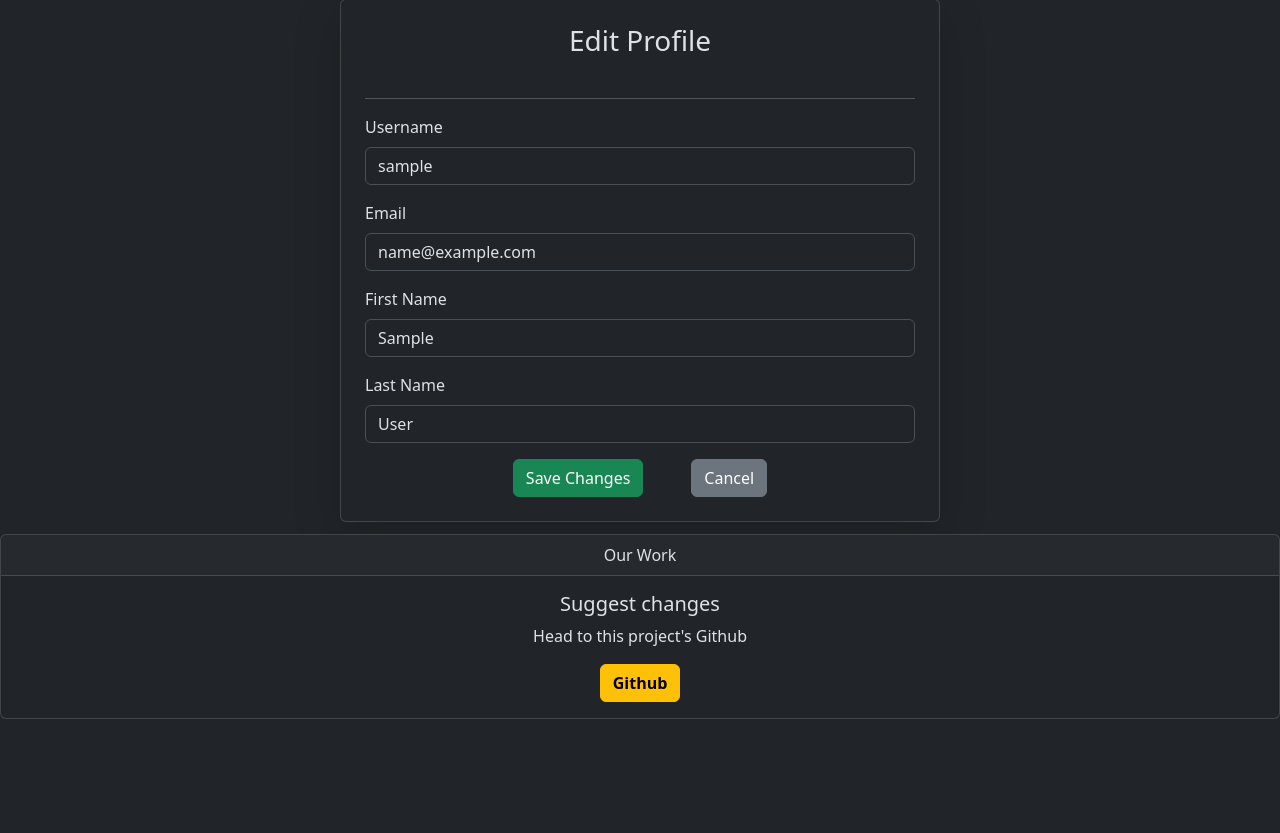
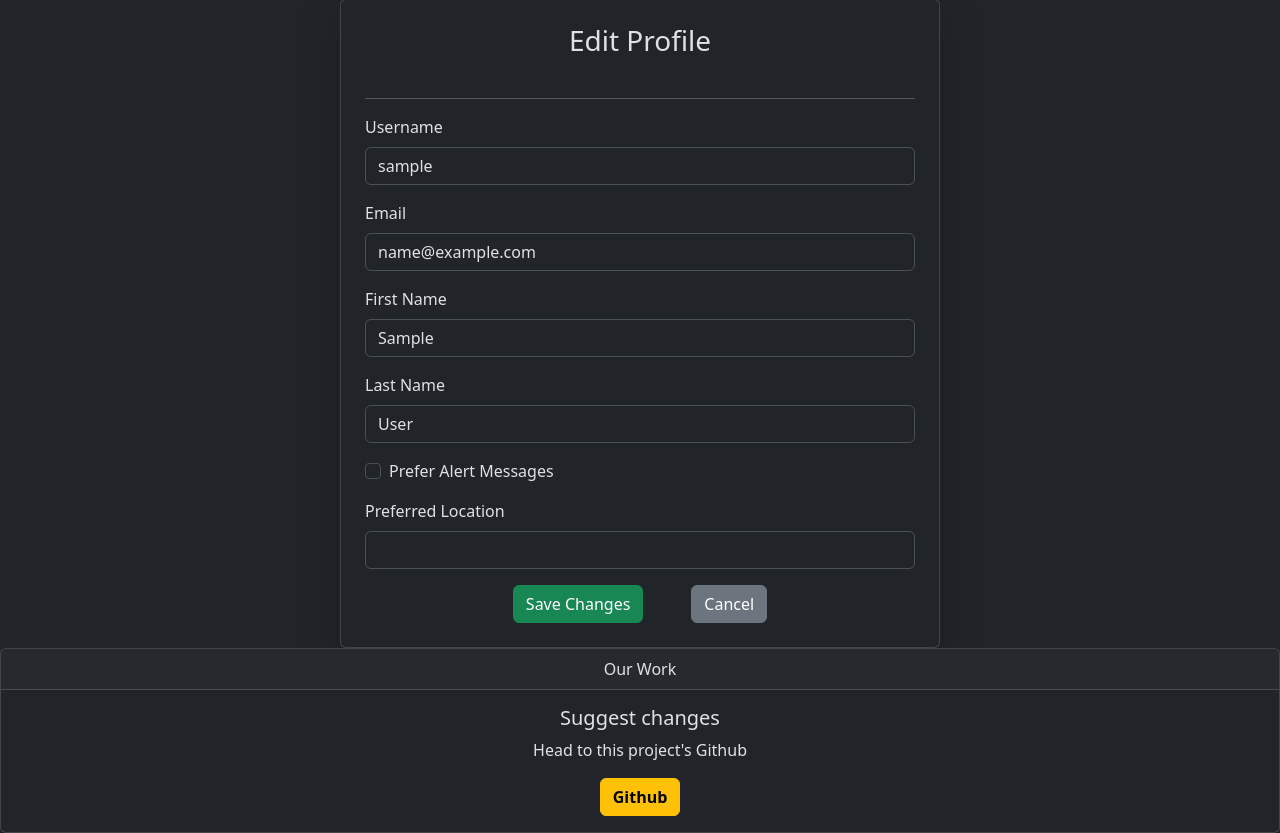
Before and after one commit to Shravan-0024/IT314_Project_G22, a Django app: page /profile/edit/ in a window 1280 px wide. Shown: the part 81-914 px from the top of the page. Before the commit the page ends 800 px from the top, so only its background shows below. Run offline with Django 5.2, Linux system fonts and the light colour scheme; the visitor is signed in with stand-in values (Sample User, id 1).

Commit message:
Add Notify fields on profile-edit-page

```diff
--- a/DJANGO_BACKEND/weather_wise/templates/registration/profile_edit.html
+++ b/DJANGO_BACKEND/weather_wise/templates/registration/profile_edit.html
@@ -65,6 +65,18 @@
                 {% endfor %}
             </div>
 
+            <!-- Prefer Alert Messages Checkbox -->
+            <div class="form-check mb-3">
+                <input type="checkbox" id="prefer_alerts" name="prefer_alerts" class="form-check-input">
+                <label class="form-check-label" for="prefer_alerts">Prefer Alert Messages</label>
+            </div>
+
+            <!-- Preferred Location Input -->
+            <div class="mb-3">
+                <label for="preferred_location" class="form-label">Preferred Location</label>
+                <input type="text" id="preferred_location" name="preferred_location" class="form-control">
+            </div>
+
             <!-- Submit and Cancel buttons -->
             <div class="d-flex justify-content-center">
                 <button type="submit" class="btn btn-success mx-4">Save Changes</button>
```
